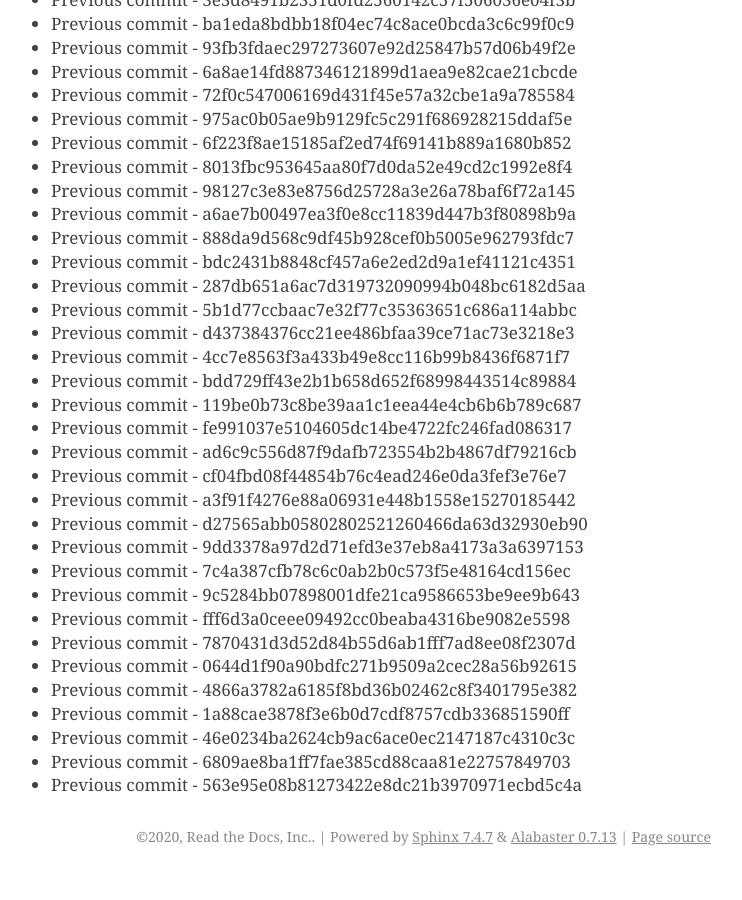
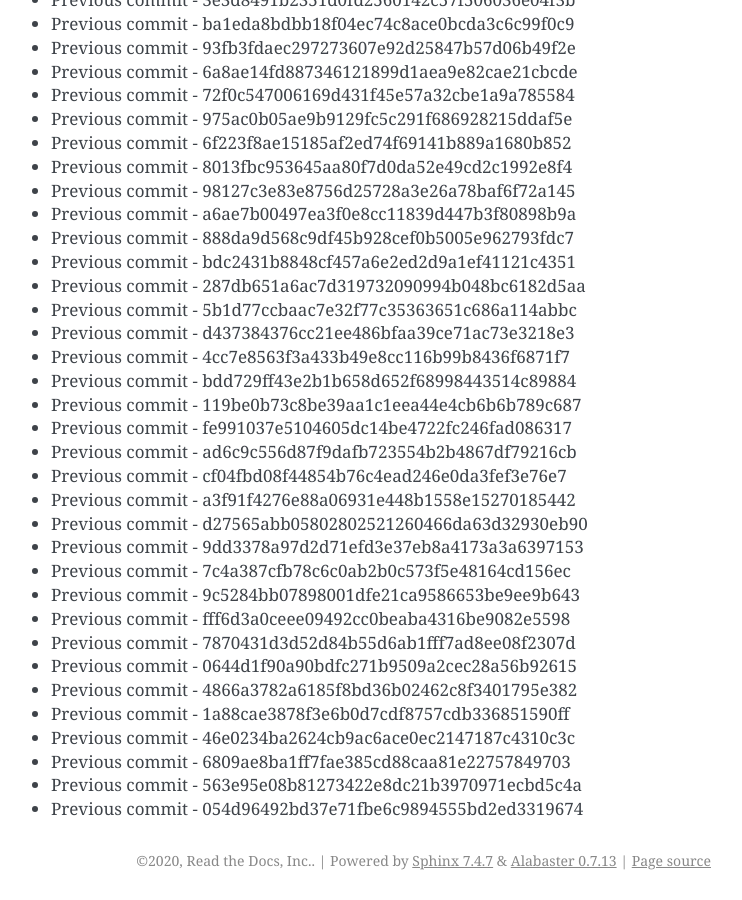
Before and after one commit to readthedocs/rtd-git-stresstest, a Sphinx documentation site: the page built from docs/updates.rst, in a window 1280 px wide and 900 px high, scrolled down 53889 px. Shown: the whole window, without its empty margins (399-1141 px from the left). Built offline with Sphinx 7.4.7, drawn with Linux system fonts in a browser that asks for light colours; before the commit the page ends 54765 px from its top, so only the background shows below that.

Commit message:
Generating commit from previous: 054d96492bd37e71fbe6c9894555bd2ed3319674

```diff
--- a/docs/updates.rst
+++ b/docs/updates.rst
@@ -2296,3 +2296,4 @@ It can be tested for any performance characteristics.
 * Previous commit - 46e0234ba2624cb9ac6ace0ec2147187c4310c3c
 * Previous commit - 6809ae8ba1ff7fae385cd88caa81e22757849703
 * Previous commit - 563e95e08b81273422e8dc21b3970971ecbd5c4a
+* Previous commit - 054d96492bd37e71fbe6c9894555bd2ed3319674
```
